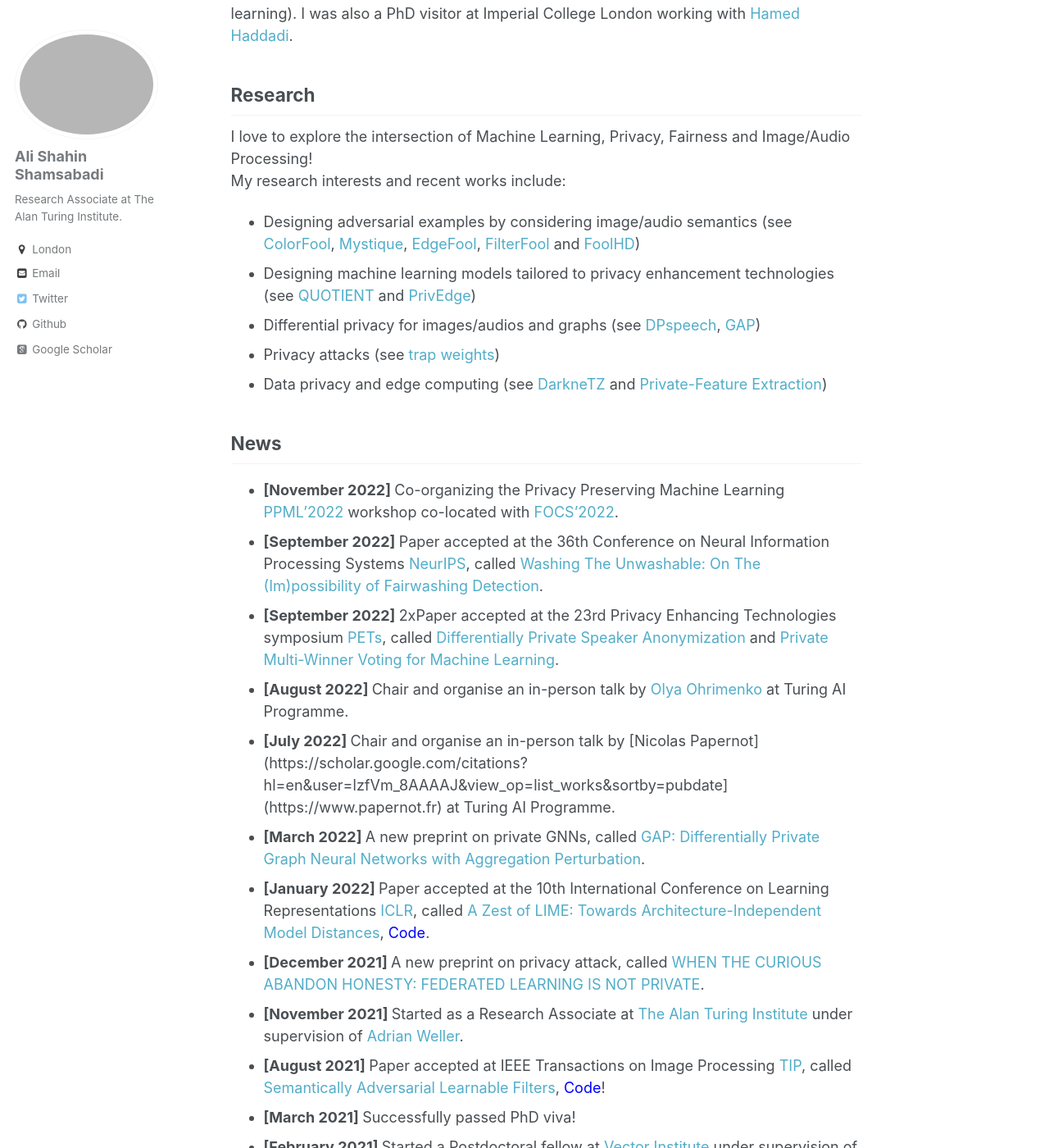
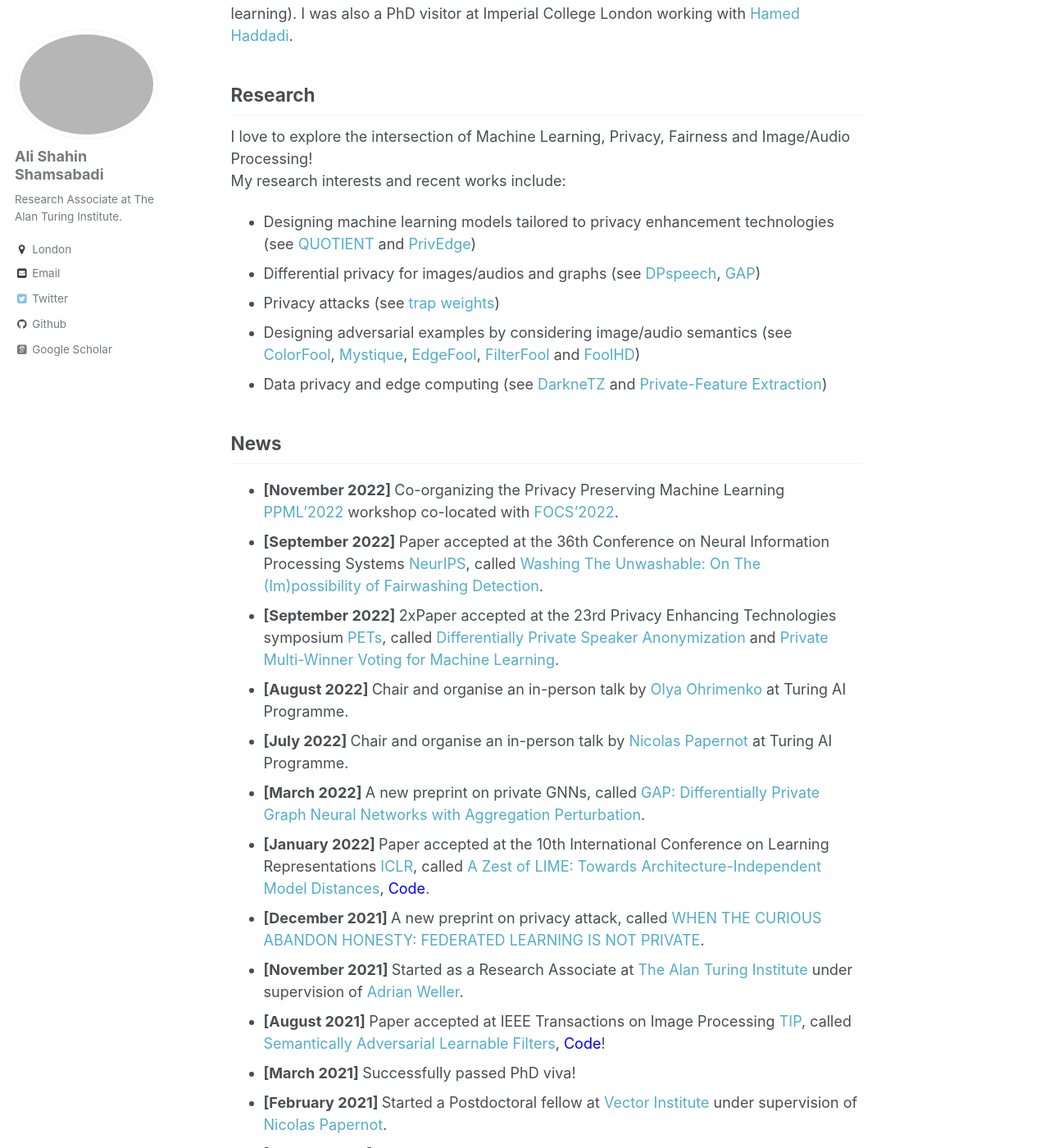
Before and after one commit to AliShahin/AliShahin.github.io, a Jekyll site: the page built from _pages/about.md, in a window 1280 px wide and 1400 px high, scrolled down 373 px. Shown: the whole window at 82% size. Built offline with Jekyll 4.4.1, drawn with Linux system fonts in a browser that asks for light colours; some web fonts are replaced; part of the change alters nothing that is shown.

Commit message:
Update about.md

```diff
--- a/_pages/about.md
+++ b/_pages/about.md
@@ -15,10 +15,10 @@ I have received a PhD in Computer Science from the Queen Mary University of Lond
 ## Research
 I love to explore the intersection of Machine Learning, Privacy, Fairness and Image/Audio Processing!<br />
 My research interests and recent works include:
-- Designing adversarial examples by considering image/audio semantics (see [ColorFool](https://openaccess.thecvf.com/content_CVPR_2020/papers/Shamsabadi_ColorFool_Semantic_Adversarial_Colorization_CVPR_2020_paper.pdf), [Mystique](https://arxiv.org/pdf/2202.02751.pdf), [EdgeFool](https://arxiv.org/pdf/1910.12227.pdf), [FilterFool](https://arxiv.org/pdf/2008.06069.pdf) and [FoolHD](https://arxiv.org/pdf/2011.08483.pdf))
 - Designing machine learning models tailored to privacy enhancement technologies (see [QUOTIENT](https://arxiv.org/pdf/1907.03372) and [PrivEdge](https://arxiv.org/pdf/2004.05574))
 - Differential privacy for images/audios and graphs (see [DPspeech](https://arxiv.org/pdf/2202.11823.pdf), [GAP](https://arxiv.org/pdf/2203.00949.pdf))
 - Privacy attacks (see [trap weights](https://arxiv.org/pdf/2112.02918.pdf))
+- Designing adversarial examples by considering image/audio semantics (see [ColorFool](https://openaccess.thecvf.com/content_CVPR_2020/papers/Shamsabadi_ColorFool_Semantic_Adversarial_Colorization_CVPR_2020_paper.pdf), [Mystique](https://arxiv.org/pdf/2202.02751.pdf), [EdgeFool](https://arxiv.org/pdf/1910.12227.pdf), [FilterFool](https://arxiv.org/pdf/2008.06069.pdf) and [FoolHD](https://arxiv.org/pdf/2011.08483.pdf))
 - Data privacy and edge computing (see [DarkneTZ](https://arxiv.org/pdf/2004.05703) and [Private-Feature Extraction](https://arxiv.org/pdf/1802.03151.pdf))
 
 ## News
@@ -26,7 +26,7 @@ My research interests and recent works include:
 - <b> [September 2022] </b> Paper accepted at the 36th Conference on Neural Information Processing Systems [NeurIPS](https://neurips.cc), called [Washing The Unwashable: On The (Im)possibility of Fairwashing Detection](https://nips.cc/Conferences/2022/Schedule?showEvent=54741).
 - <b> [September 2022] </b> 2xPaper accepted at the 23rd Privacy Enhancing Technologies symposium [PETs](https://petsymposium.org/index.php), called [Differentially Private Speaker Anonymization](https://arxiv.org/pdf/2202.11823.pdf) and [Private Multi-Winner Voting for Machine Learning](https://alishahin.github.io).
 - <b> [August 2022] </b> Chair and organise an in-person talk by [Olya Ohrimenko](https://scholar.google.com/citations?hl=en&user=lzfVm_8AAAAJ&view_op=list_works&sortby=pubdate) at Turing AI Programme.
-- <b> [July 2022] </b> Chair and organise an in-person talk by [Nicolas Papernot](https://scholar.google.com/citations?hl=en&user=lzfVm_8AAAAJ&view_op=list_works&sortby=pubdate](https://www.papernot.fr) at Turing AI Programme.
+- <b> [July 2022] </b> Chair and organise an in-person talk by [Nicolas Papernot](https://www.papernot.fr) at Turing AI Programme.
 - <b> [March 2022] </b> A new preprint on private GNNs, called [GAP: Differentially Private Graph Neural Networks with Aggregation Perturbation](https://arxiv.org/pdf/2203.00949.pdf).
 - <b> [January 2022] </b> Paper accepted at the 10th International Conference on Learning Representations [ICLR](https://iclr.cc), called [A Zest of LIME: Towards Architecture-Independent Model Distances](https://openreview.net/forum?id=OUz_9TiTv9j), [<font color="blue">Code</font>](https://github.com/cleverhans-lab/Zest-Model-Distance).
 - <b> [December 2021] </b> A new preprint on privacy attack, called [WHEN THE CURIOUS ABANDON HONESTY: FEDERATED LEARNING IS NOT PRIVATE](https://arxiv.org/pdf/2112.02918.pdf).
```
